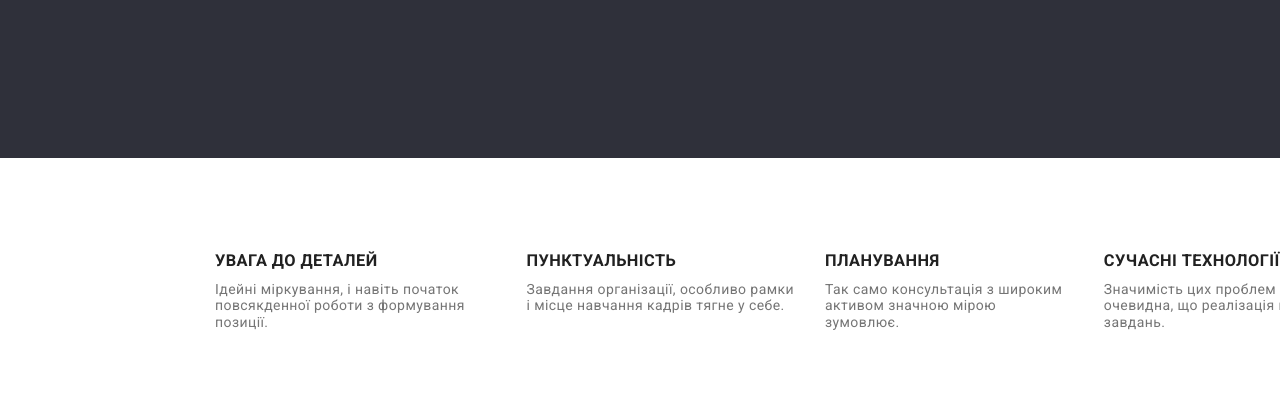
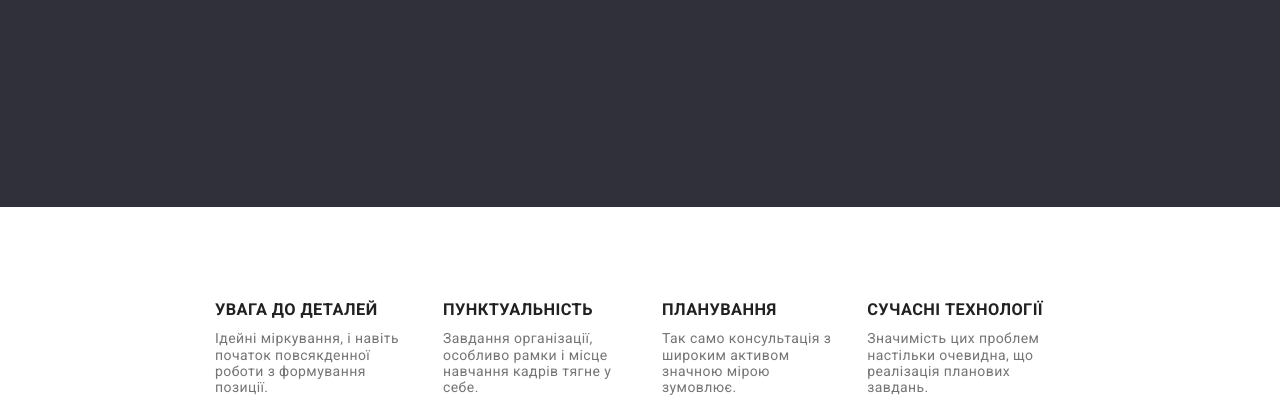
Before and after one commit to Matvei212/goit-markup-hw-03, a plain HTML site: page index.html in a window 1280 px wide. Shown: the part 533-952 px from the top of the page. Drawn offline with nearby package versions, Linux system fonts and the light colour scheme.

Commit message:
Работа над ошибками

```diff
--- a/css/styles.css
+++ b/css/styles.css
@@ -24,7 +24,6 @@
   font-family: Roboto, sans-serif;
   font-size: 14px;
   letter-spacing: 0.03em;
-  width: 1600px;
   margin: auto;
 }
 .container{
--- a/index.html
+++ b/index.html
@@ -43,7 +43,7 @@
         <button type="button" class="button" >Замовити послугу</button>
     </section>
     <!--Наші переваги-->
-    <section class="section" >
+    <section class="section feature-section" >
         <div class="container">
             <h2 hidden>Наші плюси</h2>
             <ul class="feature-list list" >
```
